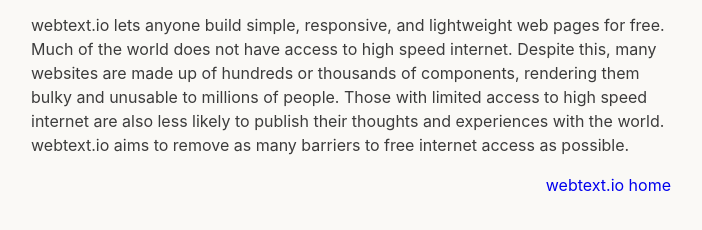
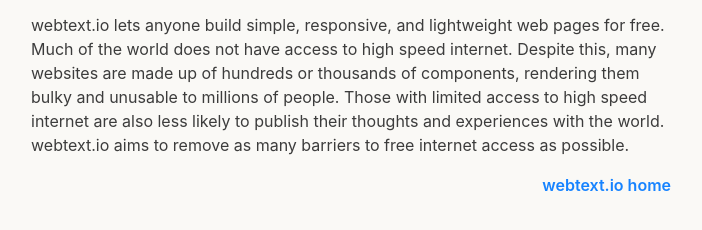
Before and after one commit to kaylat2020/HackUTD_project, a website: page about.html in a window 1280 px wide. Shown: the part 54-284 px from the top of the page, without its empty margins (289-991 px from the left). Drawn offline with Linux system fonts and the light colour scheme.

Commit message:
updated about page

```diff
--- a/about.html
+++ b/about.html
@@ -12,6 +12,6 @@
         <h1>About webtext.io</h1>
         <p>webtext.io lets anyone build simple, responsive, and lightweight web pages for free. Much of the world does not have access to high speed internet. Despite this, many websites are made up of hundreds or thousands of components, rendering them bulky and unusable to millions of people. Those with limited access to high speed internet are also less likely to publish their thoughts and experiences with the world. webtext.io aims to remove as many barriers to free internet access as possible.</p>
 
-        <p class="footer"><a style = "text-decoration: none;" href="index.html">webtext.io home</a></p>
+        <p class="footer"><a style = "text-decoration: none; color: #1683ff; font-weight:600 ;" href="index.html">webtext.io home</a></p>
     </body>
 </html>
```
